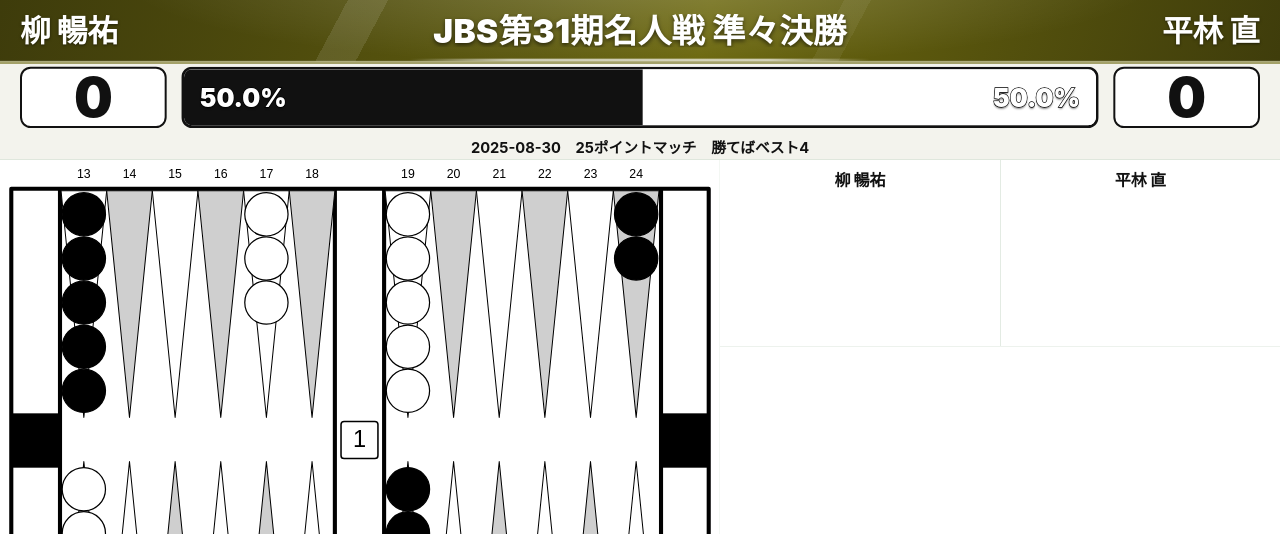
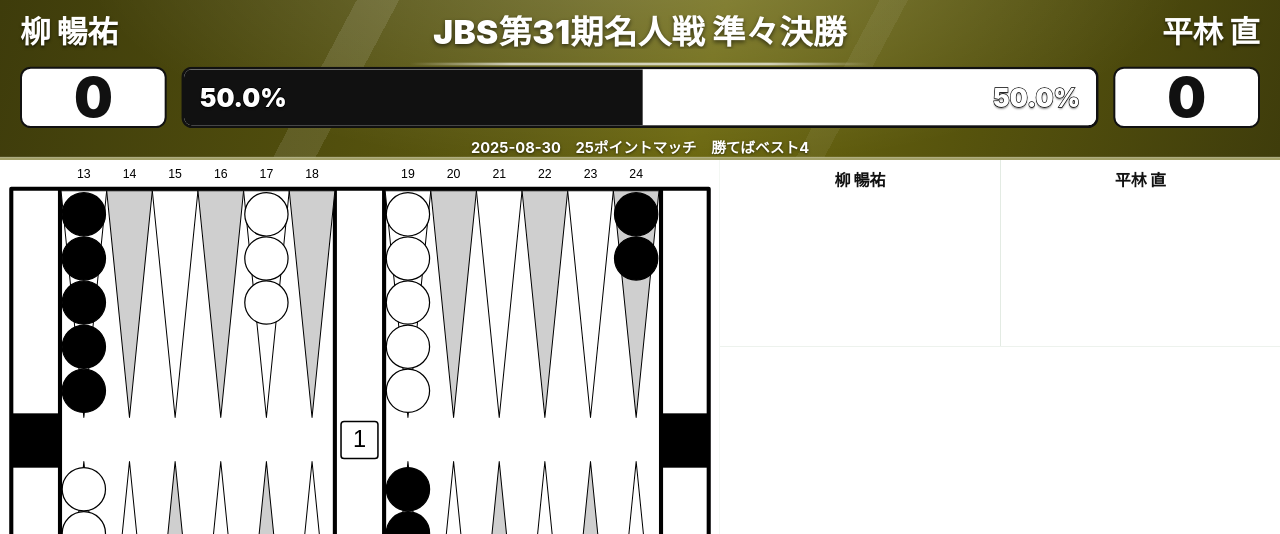
Before and after one commit to yanagibackgammon/match-replay, a website: page index.html in a window 1280 px wide. Shown: the top 534 px of the page. Drawn offline with Linux system fonts and the light colour scheme; no server answers.

Commit message:
Add files via upload

```diff
--- a/styles.css
+++ b/styles.css
@@ -42,25 +42,12 @@ html,body{
 }
 
 .top-area{
+  position:relative;
+  isolation:isolate;
   width:1920px;
   height:240px;
   display:grid;
   grid-template-rows:96px 144px;
-  overflow:hidden;
-  background:var(--top-bg);
-  border-bottom:1px solid var(--line);
-}
-
-.headline-row{
-  position:relative;
-  isolation:isolate;
-  width:1920px;
-  height:96px;
-  display:grid;
-  grid-template-columns:250px 1fr 250px;
-  align-items:center;
-  gap:22px;
-  padding:0 30px;
   overflow:hidden;
   background:
     linear-gradient(105deg,
@@ -71,27 +58,40 @@ html,body{
   border-bottom:4px solid color-mix(in srgb,var(--theme-color) 62%,#fff);
   box-shadow:inset 0 -1px 0 rgba(255,255,255,.28);
 }
-.headline-row::before{
+.top-area::before{
   content:"";
   position:absolute;
   z-index:-1;
-  inset:-40px 0;
+  inset:-70px 0;
   background:
     linear-gradient(118deg,transparent 0 27%,rgba(255,255,255,.10) 27% 30%,transparent 30% 64%,rgba(255,255,255,.06) 64% 66%,transparent 66%),
-    radial-gradient(ellipse at 50% 0,rgba(255,255,255,.22),transparent 58%);
+    radial-gradient(ellipse at 50% 0,rgba(255,255,255,.22),transparent 62%);
   pointer-events:none;
 }
-.headline-row::after{
+.top-area::after{
   content:"";
   position:absolute;
   left:50%;
-  bottom:0;
+  top:94px;
   width:690px;
   height:4px;
   transform:translateX(-50%);
   background:linear-gradient(90deg,transparent,#fff 22%,#fff 78%,transparent);
   opacity:.68;
   pointer-events:none;
+}
+
+.headline-row{
+  position:relative;
+  width:1920px;
+  height:96px;
+  display:grid;
+  grid-template-columns:250px 1fr 250px;
+  align-items:center;
+  gap:22px;
+  padding:0 30px;
+  overflow:hidden;
+  background:transparent;
 }
 
 .headline-name{
@@ -165,6 +165,8 @@ html,body{
   font-size:22px;
   font-weight:700;
   line-height:1.1;
+  color:#fff;
+  text-shadow:0 2px 4px rgba(0,0,0,.55);
   white-space:nowrap;
   overflow:hidden;
   text-overflow:ellipsis;
@@ -419,14 +421,6 @@ html,body{
   line-height:1;
   border-bottom:1px solid #ece7dc;
 }
-.analysis-row.is-selected{
-  background:var(--gold);
-  color:#fff;
-  border-bottom-color:var(--gold);
-}
-.analysis-row.is-selected .analysis-eq{
-  color:#fff;
-}
 .analysis-move{
   white-space:nowrap;
   overflow:hidden;
```
Also changed, not shown: README.txt.
